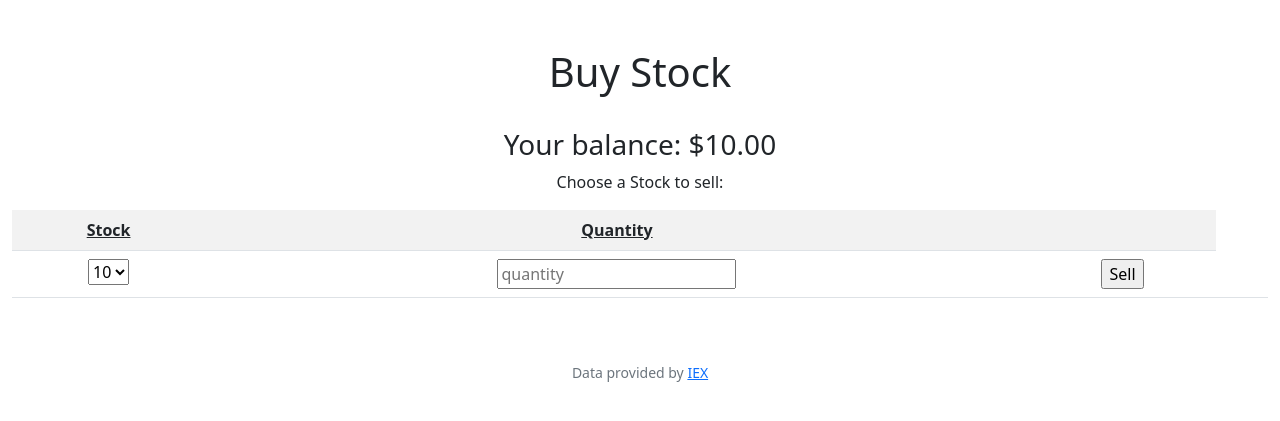
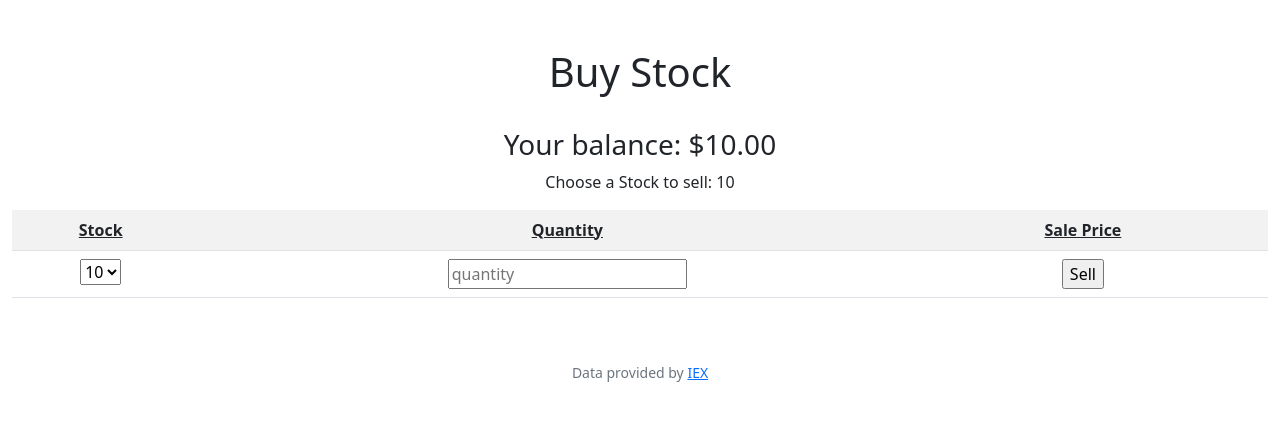
Before and after one commit to Hard-Luck/cs-50, a Flask app: template finance/templates/sell.html in a window 1280 px wide. Shown: the part 76-497 px from the top of the page. Run offline with Flask 2, Linux system fonts and the light colour scheme; the template is opened without the code that fills it: most values are stand-ins (such as "Sample title", 1, 10 or a date in 2020); some libraries are stand-ins or nearby versions.

Commit message:
Sun, Mar 13, 2022, 1:14 PM +00:00

```diff
--- a/finance/templates/sell.html
+++ b/finance/templates/sell.html
@@ -12,6 +12,7 @@
                 <tr>
                     <th class="headings">Stock</th>
                     <th  class="headings">Quantity</th>
+                    <th class="headings">Sale Price</th>
                     <th> </th>
                 </tr>
                 <tr>
@@ -25,6 +26,7 @@
                     <td>
                         <input name="quantity" type="text" placeholder="quantity">
                     </td>
+                    </td>{{ sale_price }}</td>
                     <td>
                         <input type="submit" value="Sell">
                     <td>
```
